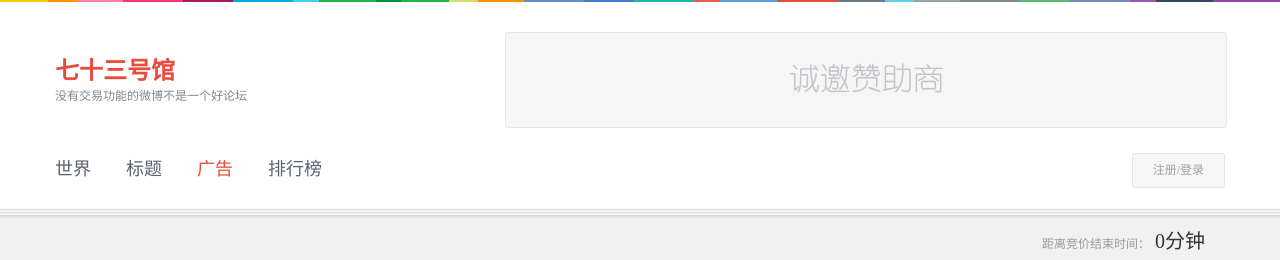
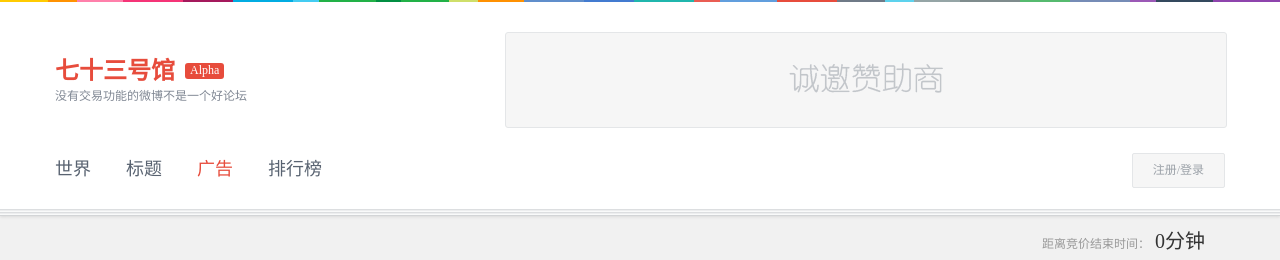
Before and after one commit to nachao/www, a PHP site: page /ad.php in a window 1280 px wide. Shown: the top 260 px of the page. Run offline with PHP 8.4, Linux system fonts and the light colour scheme; data that the repository does not hold is empty; some libraries are stand-ins or nearby versions.

Commit message:
版本样式.

```diff
--- a/73/comm/head.php
+++ b/73/comm/head.php
@@ -41,7 +41,9 @@
 					<div class="row">
 
 						<!-- LOGO -->
-						<div class="logo f"><a href="./" ><em>七十三号馆</em><i>没有交易功能的微博不是一个好论坛</i></a></div>
+						<div class="logo f"><a href="./" ><em>七十三号馆</em><i>没有交易功能的微博不是一个好论坛</i></a>
+							<span class="version" title="内部测试版 1.3.9" >Alpha</span>
+						</div>
 
 						<!-- 广告 -->
 						<div class="advert r">
```
